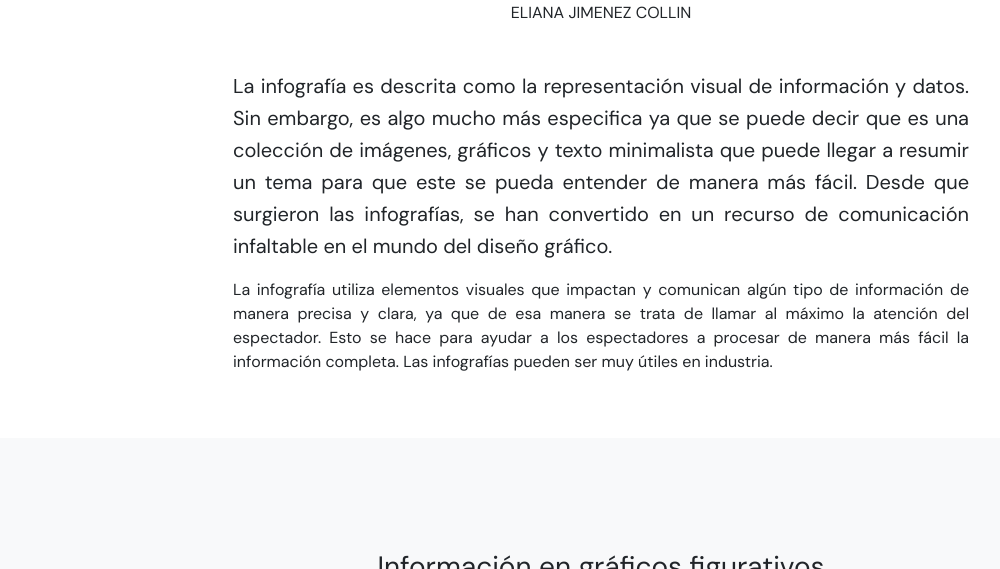
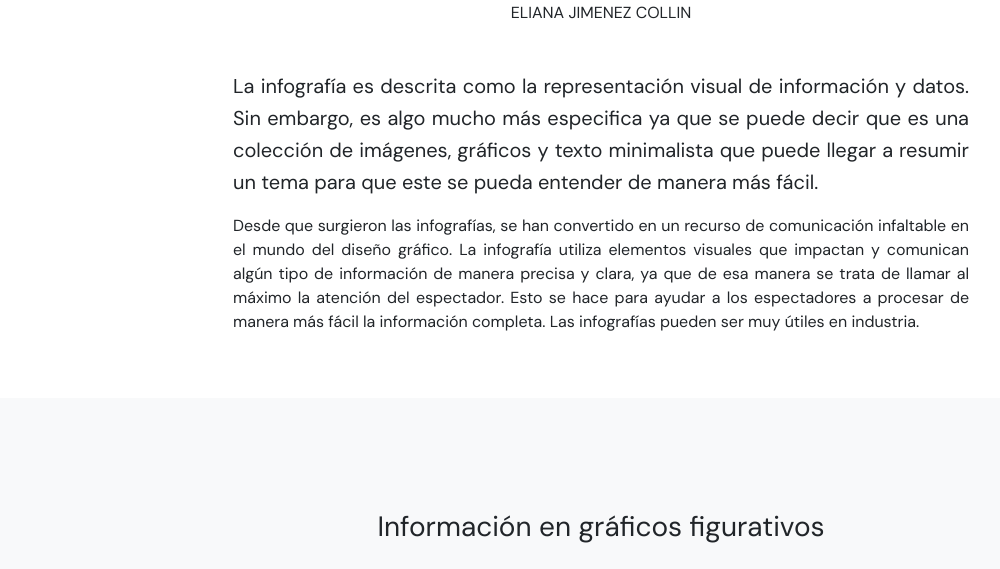
Before and after one commit to egjimenez-uc/clase-3-infografia, a plain HTML site: page index.html in a window 1280 px wide. Shown: the part 157-726 px from the top of the page, without its empty margins (39-1039 px from the left). Drawn offline with nearby package versions, Linux system fonts and the light colour scheme.

Commit message:
Update index.html

```diff
--- a/index.html
+++ b/index.html
@@ -28,9 +28,9 @@
 
                     <h2 class="fs-6 mb-5 text-center text-uppercase">Eliana Jimenez Collin</h2>
 
-                    <p class="lead">La infografía es descrita como la representación visual de información y datos. Sin embargo, es algo mucho más especifica ya que se puede decir que es una colección de imágenes, gráficos y texto minimalista que puede llegar a resumir un tema para que este se pueda entender de manera más fácil. Desde que surgieron las infografías, se han convertido en un recurso de comunicación infaltable en el mundo del diseño gráfico.</p>
+                    <p class="lead">La infografía es descrita como la representación visual de información y datos. Sin embargo, es algo mucho más especifica ya que se puede decir que es una colección de imágenes, gráficos y texto minimalista que puede llegar a resumir un tema para que este se pueda entender de manera más fácil.</p>
 
-                    <p>La infografía utiliza elementos visuales que impactan y comunican algún tipo de información de manera precisa y clara, ya que de esa manera se trata de llamar al máximo la atención del espectador. Esto se hace para ayudar a los espectadores a procesar de manera más fácil la información completa. Las infografías pueden ser muy útiles en industria.</p>
+                    <p> Desde que surgieron las infografías, se han convertido en un recurso de comunicación infaltable en el mundo del diseño gráfico. La infografía utiliza elementos visuales que impactan y comunican algún tipo de información de manera precisa y clara, ya que de esa manera se trata de llamar al máximo la atención del espectador. Esto se hace para ayudar a los espectadores a procesar de manera más fácil la información completa. Las infografías pueden ser muy útiles en industria.</p>
 
                 </div>
             </div>
```
